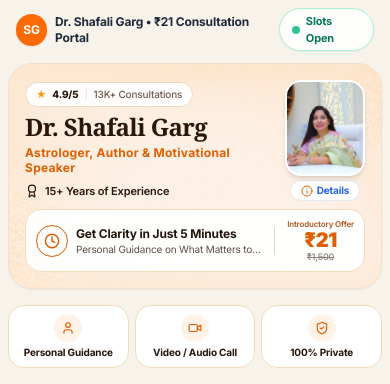
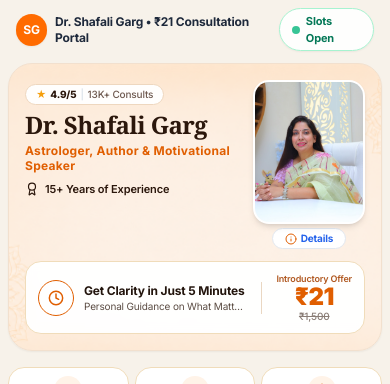
Before and after one commit to Encoreraiank/dr-shafali-consultation-funnel, a Next.js app: page / in a window 390 px wide. Shown: the top 384 px of the page. Built offline with nearby package versions, Linux system fonts and the light colour scheme; no server answers; the database is empty.

Commit message:
Fix hero section layout: restore large doctor photo on mobile and clean spacious offer box on PC

```diff
--- a/src/components/section/DoctorHeroSection.tsx
+++ b/src/components/section/DoctorHeroSection.tsx
@@ -18,15 +18,15 @@ export default function DoctorHeroSection({ onOpenDetails }: DoctorHeroSectionPr
       }}
     >
       {/* ========================================================================= */}
-      {/* TOP ROW: DOCTOR INFO (LEFT) & DOCTOR PHOTO (RIGHT)                        */}
+      {/* DESKTOP LAYOUT (sm: and up) - Side-by-side Left Column + Large Right Photo */}
       {/* ========================================================================= */}
-      <div className="flex items-start justify-between gap-3 sm:gap-8">
+      <div className="hidden sm:flex items-start justify-between gap-6">
 
         {/* Left Column */}
-        <div className="flex-1 space-y-1.5 sm:space-y-2.5 min-w-0">
+        <div className="flex-1 space-y-3 min-w-0">
 
           {/* 1. Rating Pill */}
-          <div className="inline-flex items-center gap-1.5 px-2.5 sm:px-3.5 py-1 rounded-full bg-white/95 border border-[#EED7BF] shadow-xs text-[10px] sm:text-xs font-bold text-slate-800">
+          <div className="inline-flex items-center gap-1.5 px-3.5 py-1 rounded-full bg-white/95 border border-[#EED7BF] shadow-xs text-xs font-bold text-slate-800">
             <span className="text-[#F59E0B]">★</span>
             <span className="font-extrabold text-[#2B170C]">4.9/5</span>
             <span className="text-slate-300 font-normal">|</span>
@@ -34,48 +34,48 @@ export default function DoctorHeroSection({ onOpenDetails }: DoctorHeroSectionPr
           </div>
 
           {/* 2. Doctor Name */}
-          <h1 className="text-2xl sm:text-4xl font-extrabold text-[#2B170C] font-serif tracking-tight leading-none pt-0.5">
+          <h1 className="text-3xl sm:text-4xl font-extrabold text-[#2B170C] font-serif tracking-tight leading-none pt-0.5">
             Dr. Shafali Garg
           </h1>
 
           {/* 3. Subheading */}
-          <p className="text-xs sm:text-base font-bold text-[#E05E00] tracking-wide leading-tight">
+          <p className="text-sm sm:text-base font-bold text-[#E05E00] tracking-wide">
             Astrologer, Author & Motivational Speaker
           </p>
 
           {/* 4. Experience Line */}
-          <div className="flex items-center gap-1.5 sm:gap-2 text-[11px] sm:text-sm font-semibold text-[#2B170C] pt-0.5">
-            <Award className="w-3.5 h-3.5 sm:w-4 sm:h-4 text-[#2B170C]" />
+          <div className="flex items-center gap-2 text-xs sm:text-sm font-semibold text-[#2B170C]">
+            <Award className="w-4 h-4 text-[#2B170C]" />
             <span>15+ Years of Experience</span>
           </div>
 
-          {/* 5. Desktop Only: Offer Box inside Left Column (Spacious Separation from Photo) */}
-          <div className="hidden sm:block pt-2">
-            <div className="py-2.5 px-3.5 rounded-2xl bg-white/95 backdrop-blur-sm border border-[#F0DCBA] shadow-xs flex items-center justify-between gap-2.5 w-fit max-w-[340px]">
-              <div className="flex items-center gap-2.5 min-w-0">
-                <div className="w-9 h-9 rounded-full border border-[#E05E00] bg-white flex items-center justify-center text-[#E05E00] shrink-0 shadow-xs">
-                  <Clock className="w-4 h-4 sm:w-4.5 sm:h-4.5 stroke-[2.2]" />
+          {/* 5. Get Clarity in Just 5 Minutes Box (Spacious & Clean, No Overlap) */}
+          <div className="pt-2">
+            <div className="py-3 px-4 rounded-2xl bg-white/95 backdrop-blur-sm border border-[#F0DCBA] shadow-xs flex items-center justify-between gap-3 w-fit">
+              <div className="flex items-center gap-3 shrink-0">
+                <div className="w-10 h-10 rounded-full border border-[#E05E00] bg-white flex items-center justify-center text-[#E05E00] shrink-0 shadow-xs">
+                  <Clock className="w-5 h-5 stroke-[2.2]" />
                 </div>
-                <div className="min-w-0">
-                  <p className="text-xs sm:text-[13px] font-bold text-[#23150D] whitespace-nowrap leading-tight">
+                <div>
+                  <p className="text-sm font-bold text-[#23150D] whitespace-nowrap leading-tight">
                     Get Clarity in Just 5 Minutes
                   </p>
-                  <p className="text-[10px] sm:text-[11px] text-[#5C4D44] whitespace-nowrap leading-tight mt-0.5">
+                  <p className="text-[11px] text-[#5C4D44] whitespace-nowrap leading-tight mt-0.5">
                     Personal Guidance on What Matters to You
                   </p>
                 </div>
               </div>
 
-              <div className="w-[1px] h-8 bg-[#EAD7C2] shrink-0 mx-1"></div>
+              <div className="w-[1px] h-9 bg-[#EAD7C2] shrink-0 mx-2"></div>
 
-              <div className="text-center shrink-0 min-w-[70px]">
-                <p className="text-[9px] font-semibold text-[#B05820] leading-none mb-0.5">
+              <div className="text-center shrink-0 min-w-[80px]">
+                <p className="text-[10px] font-semibold text-[#B05820] leading-none mb-0.5 whitespace-nowrap">
                   Introductory Offer
                 </p>
-                <p className="text-2xl sm:text-3xl font-black text-[#E05E00] leading-none tracking-tight">
+                <p className="text-3xl font-black text-[#E05E00] leading-none tracking-tight">
                   ₹21
                 </p>
-                <p className="text-[10px] sm:text-[11px] text-[#8A7D76] line-through font-medium leading-none mt-0.5">
+                <p className="text-[11px] text-[#8A7D76] line-through font-medium leading-none mt-0.5">
                   ₹1,500
                 </p>
               </div>
@@ -86,7 +86,7 @@ export default function DoctorHeroSection({ onOpenDetails }: DoctorHeroSectionPr
 
         {/* Right Column: Doctor Photo & Details Button */}
         <div className="flex flex-col items-center shrink-0">
-          <div className="relative w-20 h-24 xs:w-24 xs:h-28 sm:w-42 sm:h-52 rounded-2xl sm:rounded-3xl overflow-hidden bg-white border-2 sm:border-4 border-white shadow-md">
+          <div className="relative w-44 h-56 rounded-3xl overflow-hidden bg-white border-4 border-white shadow-lg">
             <img
               src="/images/dr_shafali_2.jpg"
               alt="Dr. Shafali Garg"
@@ -97,9 +97,9 @@ export default function DoctorHeroSection({ onOpenDetails }: DoctorHeroSectionPr
           <button
             type="button"
             onClick={onOpenDetails}
-            className="mt-1 sm:mt-2 py-0.5 sm:py-1 px-2.5 sm:px-4 rounded-full bg-white hover:bg-slate-50 text-slate-700 text-[10px] sm:text-xs font-bold border border-slate-200 shadow-xs flex items-center gap-1 active:scale-95 transition-all"
+            className="mt-2.5 py-1 px-4 rounded-full bg-white hover:bg-slate-50 text-slate-700 text-xs font-bold border border-slate-200 shadow-xs flex items-center gap-1.5 active:scale-95 transition-all"
           >
-            <Info className="w-3 h-3 sm:w-3.5 sm:h-3.5 text-[#E05E00]" />
+            <Info className="w-3.5 h-3.5 text-[#E05E00]" />
             <span className="text-blue-600">Details</span>
           </button>
         </div>
@@ -107,12 +107,65 @@ export default function DoctorHeroSection({ onOpenDetails }: DoctorHeroSectionPr
       </div>
 
       {/* ========================================================================= */}
-      {/* MOBILE ONLY: OFFER BOX TIGHTLY INTEGRATED (NO EMPTY GAP)                  */}
+      {/* MOBILE LAYOUT (< sm) - Top Info & Prominent Photo + Wide Clean Offer Box   */}
       {/* ========================================================================= */}
-      <div className="block sm:hidden mt-2">
-        <div className="p-2.5 rounded-2xl bg-white/95 backdrop-blur-sm border border-[#F0DCBA] shadow-xs flex items-center justify-between gap-2">
-          <div className="flex items-center gap-2 min-w-0 flex-1">
-            <div className="w-8 h-8 rounded-full border border-[#E05E00] bg-white flex items-center justify-center text-[#E05E00] shrink-0 shadow-xs">
+      <div className="flex sm:hidden flex-col space-y-3">
+
+        {/* Top Header: Left Info + Right Prominent Photo */}
+        <div className="flex items-start justify-between gap-3">
+
+          <div className="flex-1 space-y-1.5 min-w-0">
+            {/* Rating Pill */}
+            <div className="inline-flex items-center gap-1 px-2.5 py-0.5 rounded-full bg-white/95 border border-[#EED7BF] shadow-xs text-[10px] font-bold text-slate-800">
+              <span className="text-[#F59E0B]">★</span>
+              <span className="font-extrabold text-[#2B170C]">4.9/5</span>
+              <span className="text-slate-300 font-normal">|</span>
+              <span className="text-[#6E594F] font-medium">13K+ Consults</span>
+            </div>
+
+            {/* Doctor Name */}
+            <h1 className="text-2xl font-extrabold text-[#2B170C] font-serif tracking-tight leading-none pt-0.5">
+              Dr. Shafali Garg
+            </h1>
+
+            {/* Subheading */}
+            <p className="text-xs font-bold text-[#E05E00] tracking-wide leading-tight">
+              Astrologer, Author & Motivational Speaker
+            </p>
+
+            {/* Experience */}
+            <div className="flex items-center gap-1.5 text-[11px] font-semibold text-[#2B170C] pt-0.5">
+              <Award className="w-3.5 h-3.5 text-[#2B170C]" />
+              <span>15+ Years of Experience</span>
+            </div>
+          </div>
+
+          {/* Prominent Doctor Photo on Mobile */}
+          <div className="flex flex-col items-center shrink-0">
+            <div className="relative w-28 h-36 rounded-2xl overflow-hidden bg-white border-2 border-white shadow-md">
+              <img
+                src="/images/dr_shafali_2.jpg"
+                alt="Dr. Shafali Garg"
+                className="w-full h-full object-cover object-top"
+              />
+            </div>
+
+            <button
+              type="button"
+              onClick={onOpenDetails}
+              className="mt-1 py-0.5 px-3 rounded-full bg-white hover:bg-slate-50 text-slate-700 text-[10px] font-bold border border-slate-200 shadow-xs flex items-center gap-1 active:scale-95 transition-all"
+            >
+              <Info className="w-3 h-3 text-[#E05E00]" />
+              <span className="text-blue-600">Details</span>
+            </button>
+          </div>
+
+        </div>
+
+        {/* Mobile Offer Box (Full Width, Spacious, 100% No Overlap) */}
+        <div className="p-3 rounded-2xl bg-white/95 backdrop-blur-sm border border-[#F0DCBA] shadow-xs flex items-center justify-between gap-2.5 w-full">
+          <div className="flex items-center gap-2.5 min-w-0 flex-1">
+            <div className="w-9 h-9 rounded-full border border-[#E05E00] bg-white flex items-center justify-center text-[#E05E00] shrink-0 shadow-xs">
               <Clock className="w-4 h-4 stroke-[2.2]" />
             </div>
             <div className="min-w-0">
@@ -125,20 +178,21 @@ export default function DoctorHeroSection({ onOpenDetails }: DoctorHeroSectionPr
             </div>
           </div>
 
-          <div className="w-[1px] h-7 bg-[#EAD7C2] shrink-0 mx-1"></div>
+          <div className="w-[1px] h-8 bg-[#EAD7C2] shrink-0 mx-1"></div>
 
-          <div className="text-center shrink-0 min-w-[65px]">
-            <p className="text-[8px] font-semibold text-[#B05820] leading-none mb-0.5">
+          <div className="text-center shrink-0 min-w-[70px]">
+            <p className="text-[9px] font-semibold text-[#B05820] leading-none mb-0.5">
               Introductory Offer
             </p>
-            <p className="text-xl font-black text-[#E05E00] leading-none tracking-tight">
+            <p className="text-2xl font-black text-[#E05E00] leading-none tracking-tight">
               ₹21
             </p>
-            <p className="text-[9px] text-[#8A7D76] line-through font-medium leading-none mt-0.5">
+            <p className="text-[10px] text-[#8A7D76] line-through font-medium leading-none mt-0.5">
               ₹1,500
             </p>
           </div>
         </div>
+
       </div>
 
     </div>
```
